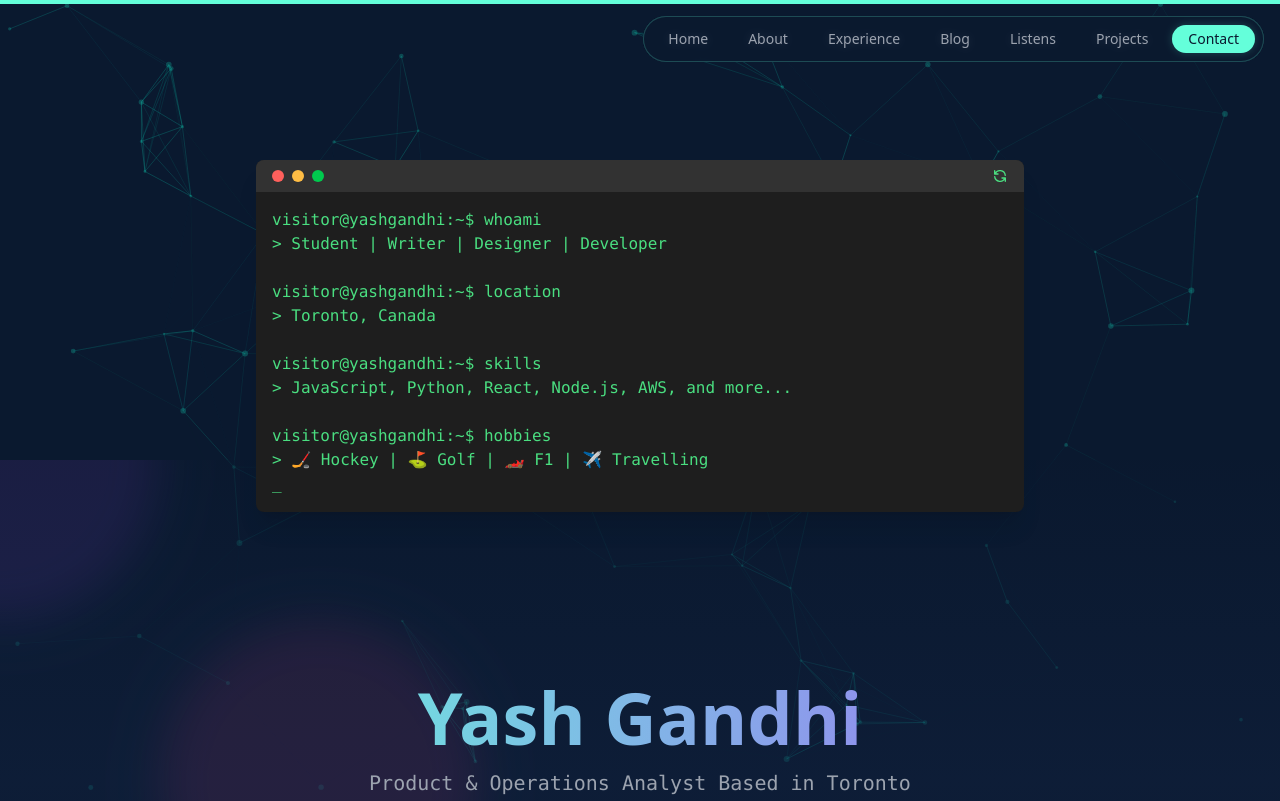
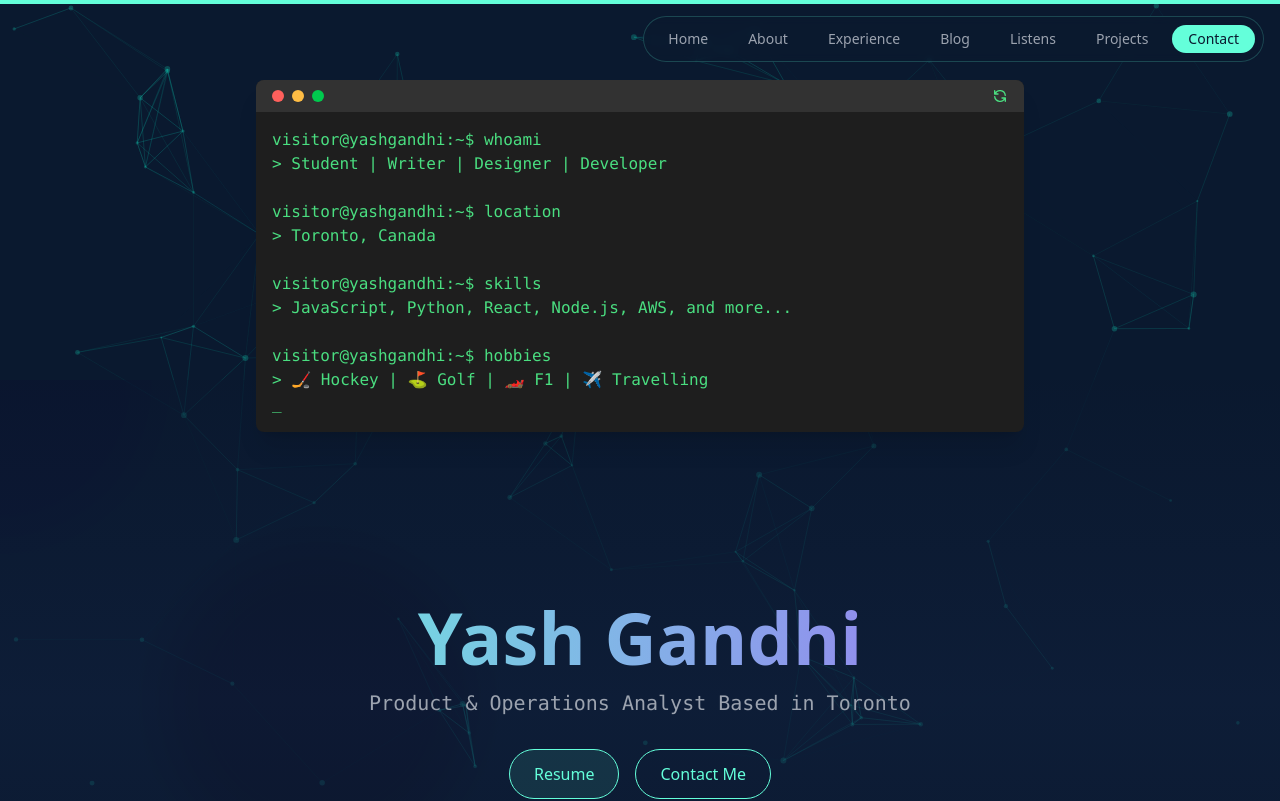
Before and after one commit to yasher3413/yashgandhi-website, a Next.js app: page / in a window 1280 px wide. Shown: the top 801 px of the page. Built offline with nearby package versions, Linux system fonts and the light colour scheme.

Commit message:
new changes

```diff
--- a/src/components/Blog.tsx
+++ b/src/components/Blog.tsx
@@ -86,7 +86,7 @@ const Blog = () => {
               <Card className="h-full group hover:bg-secondary/5 transition-colors duration-300">
                 <div className="flex flex-col h-full space-y-4">
                   <div>
-                    <h3 className="text-2xl font-bold text-secondary group-hover:text-secondary/90 transition-colors line-clamp-2">
+                    <h3 className="text-2xl font-bold text-secondary group-hover:text-primary transition-colors line-clamp-2">
                       {post.title}
                     </h3>
                     <p className="text-gray-300 mt-2 line-clamp-3 group-hover:text-gray-200 transition-colors">
--- a/src/pages/index.tsx
+++ b/src/pages/index.tsx
@@ -10,8 +10,6 @@ import Contact from '../components/Contact';
 import Navigation from '../components/Navigation';
 import ParticleBackground from '../components/ParticleBackground';
 import MyListens from '../components/MyListens';
-import Projects from '../components/Projects';
-import BackToTop from '../components/BackToTop';
 
 export default function Home() {
   const [mounted, setMounted] = useState(false);
@@ -78,9 +76,7 @@ export default function Home() {
           translateY: "-50%",
         }}
       />
-      <main className="relative min-h-screen bg-background text-foreground">
-        <Navigation />
-        <div className="relative z-10 pt-20 pb-16 space-y-16">
+      <main className="min-h-screen">
         <section id="home">
           <Terminal />
           <Hero />
@@ -95,18 +91,13 @@ export default function Home() {
           <section id="blog">
             <Blog />
           </section>
-            <section id="listens" className="relative">
+          <section id="listens">
             <MyListens />
           </section>
-            <section id="projects" className="relative">
-              <Projects />
-            </section>
-            <section id="contact" className="relative">
+          <section id="contact">
             <Contact />
           </section>
         </div>
-        </div>
-        <BackToTop />
       </main>
     </>
   );
```
Lines whose indentation alone changed are shown as unchanged.
